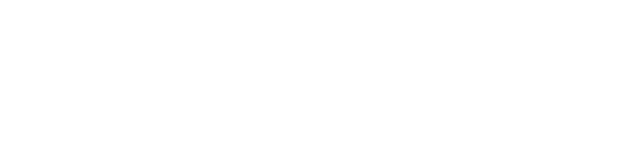
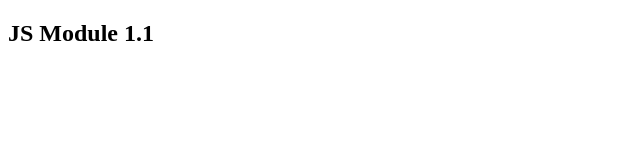
Before and after one commit to Viktoriia777-great/js-41, a plain HTML site: page index.html in a window 1280 px wide. Shown: the whole page, without its empty margins (0-640 px from the left). Drawn offline with Linux system fonts and the light colour scheme.

Commit message:
заголовок

```diff
--- a/index.html
+++ b/index.html
@@ -7,7 +7,7 @@
     <title>Document</title>
 </head>
 <body>
-
+  <h2>JS Module 1.1</h2>
 
 
  <script src="./index.js"></script>
```
